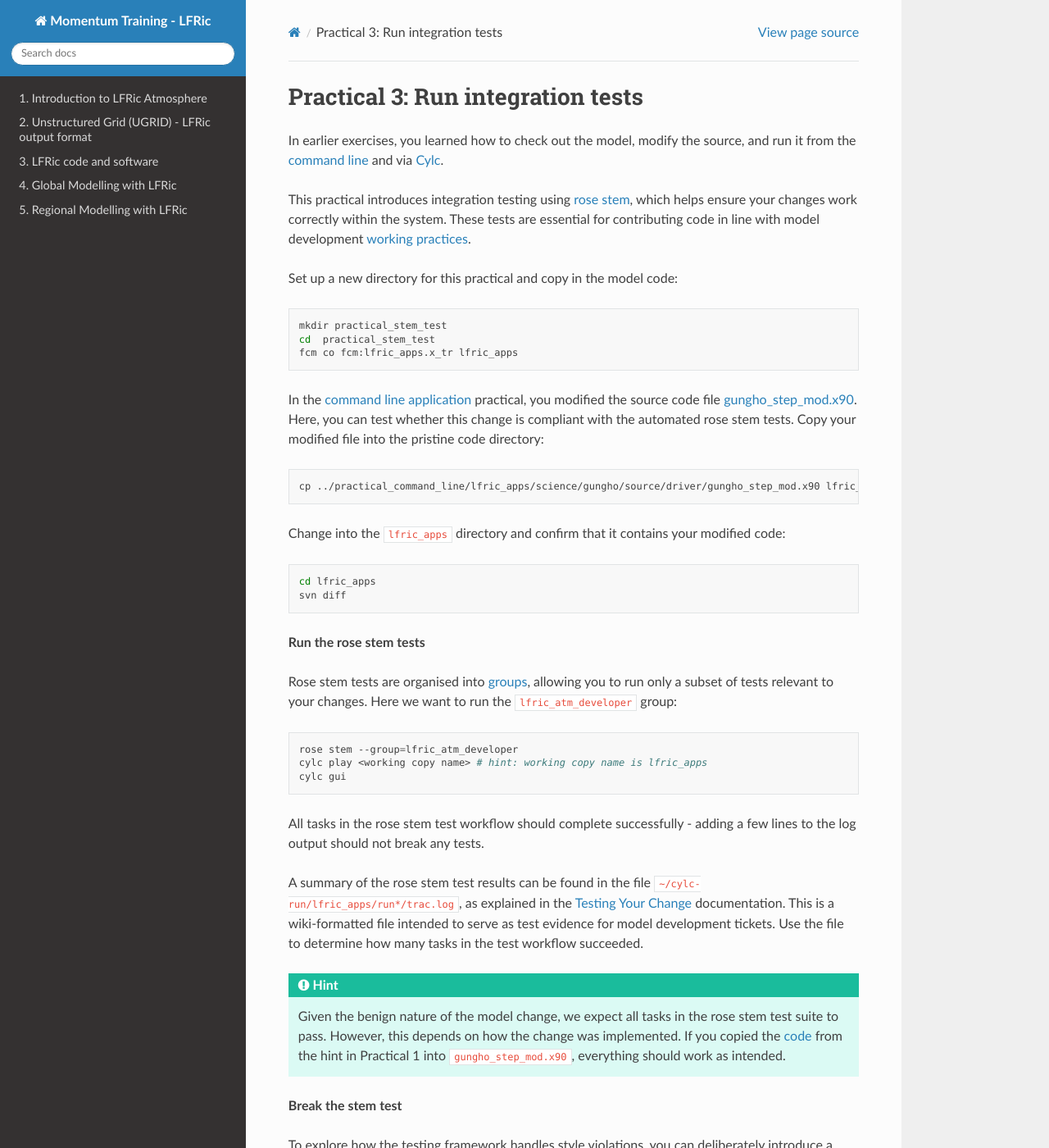
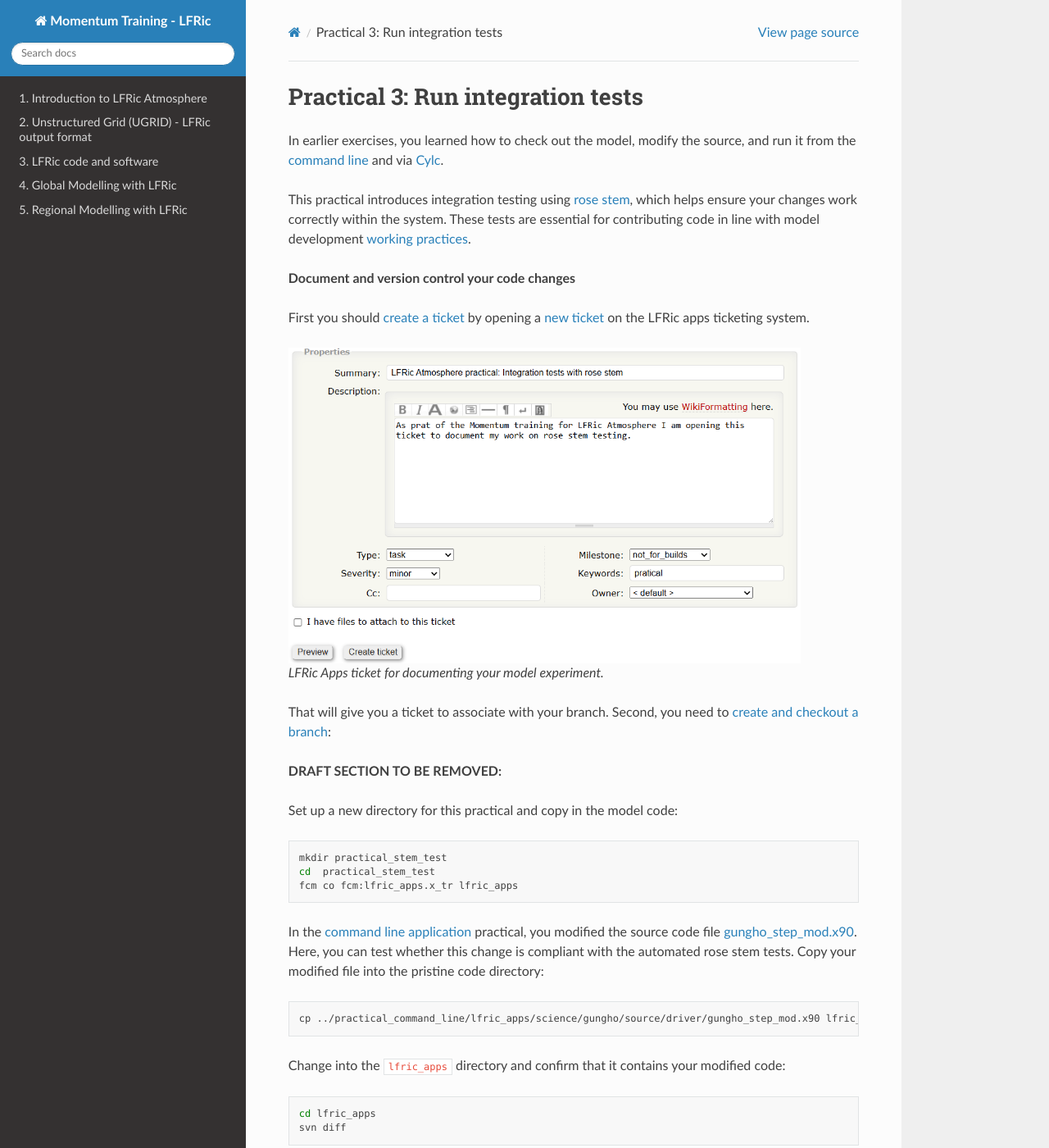
Before and after one commit to MetOffice/LFRic-Atmosphere-Training, a Sphinx documentation site: the page built from source/lfric_infrastructure/practical_stem_test.rst, in a window 1280 px wide and 1400 px high. Shown: the whole window at 82% size. Built offline with Sphinx 7.4.7 and the Read the Docs theme 3.1.0, drawn with Linux system fonts in a browser that asks for light colours.

Commit message:
Add instructions about ticketing to rose stem practical

```diff
--- a/source/lfric_infrastructure/practical_stem_test.rst
+++ b/source/lfric_infrastructure/practical_stem_test.rst
@@ -4,6 +4,26 @@ Practical 3: Run integration tests
 In earlier exercises, you learned how to check out the model, modify the source, and run it from the :ref:`command line <practical_3_1-caption>` and via :ref:`Cylc <practical_3_2-caption>`.
 
 This practical introduces integration testing using `rose stem <https://metomi.github.io/rose/doc/html/tutorial/rose/furthertopics/rose-stem.html>`_, which helps ensure your changes work correctly within the system. These tests are essential for contributing code in line with model development :ref:`working practices <working-practices-caption>`.
+
+**Document and version control your code changes**
+
+First you should `create a ticket <https://metoffice.github.io/simulation-systems/WorkingPractices/tickets.html#>`_ by opening a `new ticket <https://code.metoffice.gov.uk/trac/lfric_apps/newticket>`_ on the LFRic apps ticketing system.
+
+.. figure:: /_static/3/practical_rose_stem_ticket.png
+  :width: 625px
+
+  LFRic Apps ticket for documenting your model experiment.
+
+That will give you a ticket to associate with your branch. Second, you need to `create and checkout a branch <https://metoffice.github.io/simulation-systems/WorkingPractices/branches.html>`_:
+
+
+
+
+
+
+
+
+**DRAFT SECTION TO BE REMOVED:**
 
 Set up a new directory for this practical and copy in the model code:
 
```
Also changed, not shown: source/_static/3/practical_rose_stem_ticket.png (added).
